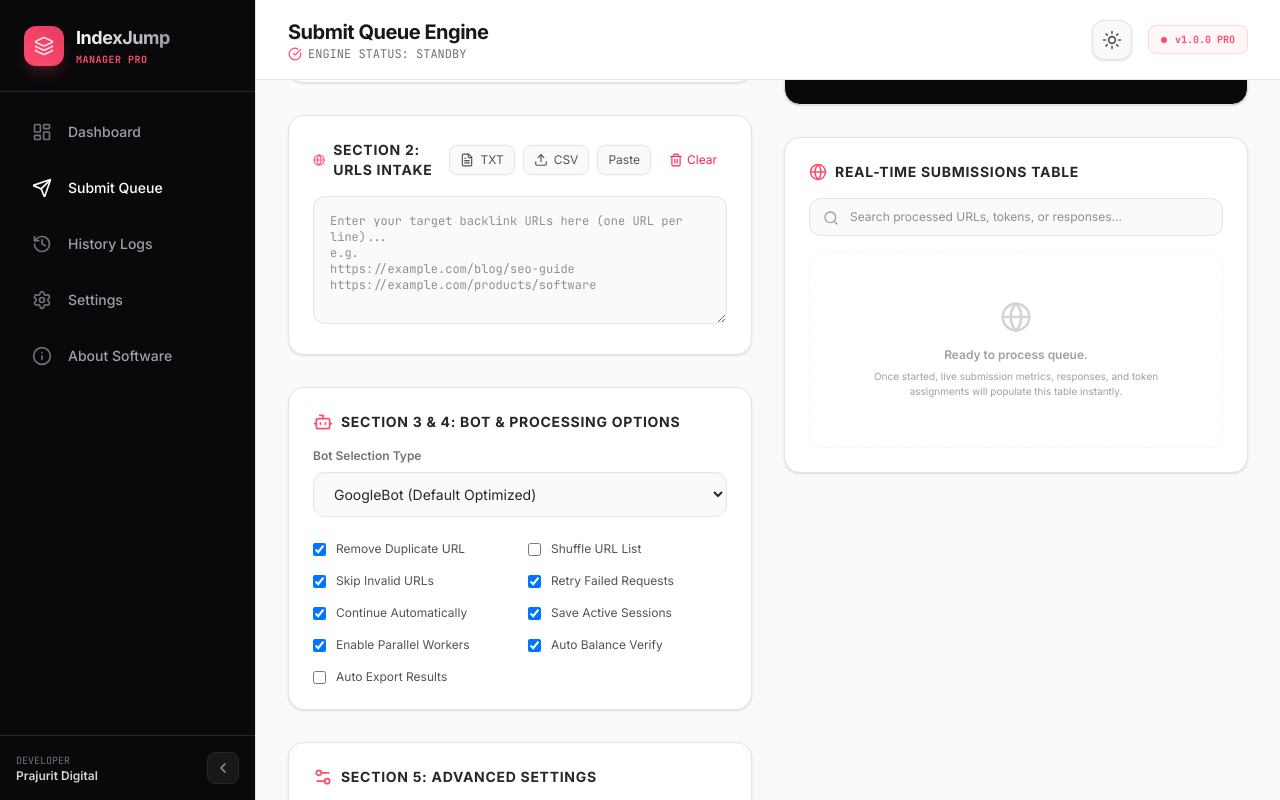
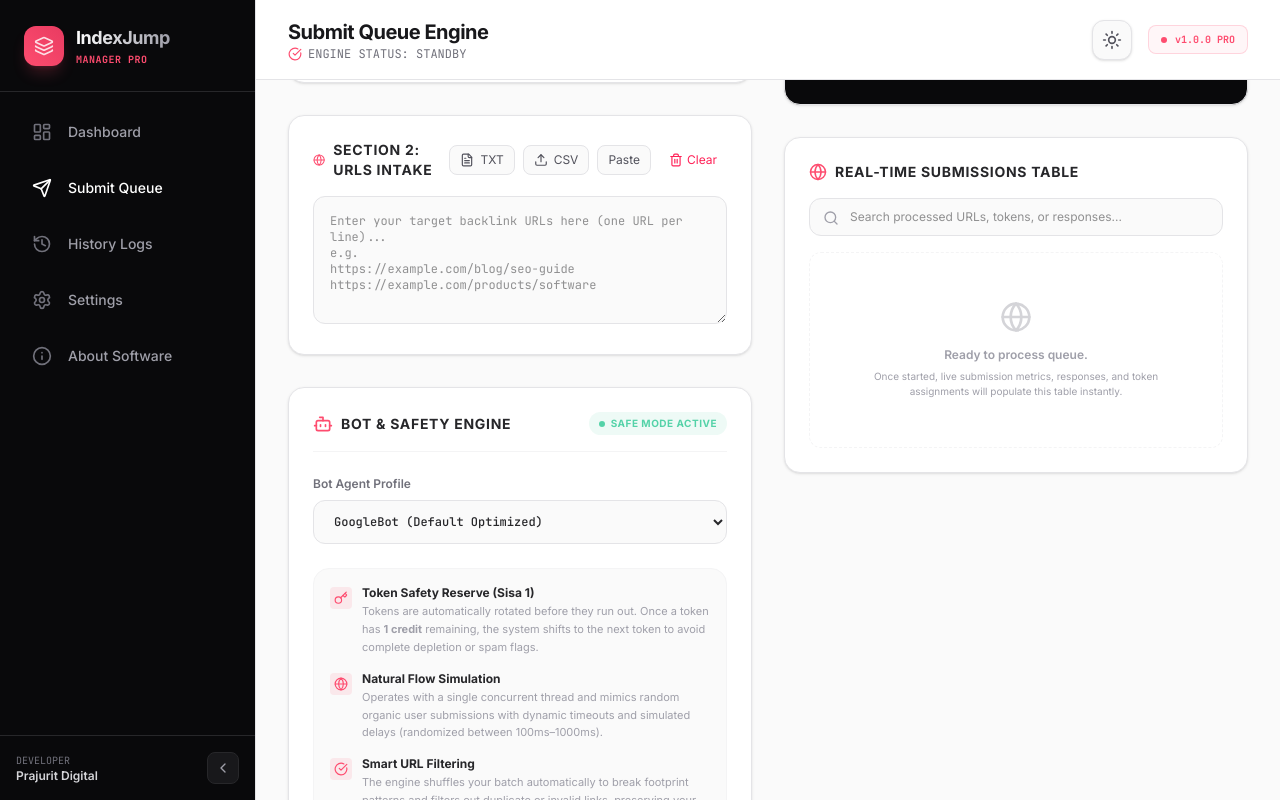
Before and after one commit to prajuritdigitalcom/IndexJump-Manager-Pro, a React (Vite) app: page / in a window 1280 px wide. Both pictures are taken after a click on the button "Submit Queue". Built offline with nearby package versions, Linux system fonts and the light colour scheme.

Commit message:
refactor(settings): implement anti-spam safety defaults
Update store defaults to conservative values (single worker, random retry delays, shuffled URLs) and reorganize the UI to prioritize the new safety-focused engine.

```diff
--- a/src/pages/Settings.tsx
+++ b/src/pages/Settings.tsx
@@ -17,7 +17,8 @@
   CheckCircle,
   Bell,
   Sparkles,
-  Database
+  Database,
+  ChevronRight
 } from 'lucide-react';
 import { motion } from 'motion/react';
 
@@ -31,6 +32,7 @@
 
   const [notifSupported, setNotifSupported] = React.useState(false);
   const [showSavedMsg, setShowSavedMsg] = React.useState(false);
+  const [showAdvanced, setShowAdvanced] = React.useState(false);
 
   React.useEffect(() => {
     setNotifSupported('Notification' in window);
@@ -140,6 +142,27 @@
           </div>
         </div>
 
+        {/* Collapsible Advanced Configurations */}
+        <div className="pt-2">
+          <button
+            id="btn-settings-toggle-advanced"
+            type="button"
+            onClick={() => setShowAdvanced(!showAdvanced)}
+            className="w-full py-4 px-6 text-xs font-bold text-zinc-400 hover:text-zinc-600 dark:text-zinc-500 dark:hover:text-zinc-300 flex items-center justify-between transition-all rounded-2xl bg-white dark:bg-zinc-950 border border-dashed border-zinc-200 dark:border-zinc-800 cursor-pointer shadow-sm hover:shadow-md"
+          >
+            <div className="flex items-center gap-2">
+              <SettingsIcon className="h-4.5 w-4.5 text-zinc-400 animate-pulse" />
+              <span>Show Custom Advanced Options (Queue Defaults, Endpoint, Safety Resets)</span>
+            </div>
+            <ChevronRight className={`h-4 w-4 transition-transform ${showAdvanced ? "rotate-90" : ""}`} />
+          </button>
+
+          {showAdvanced && (
+            <motion.div
+              initial={{ opacity: 0, height: 0 }}
+              animate={{ opacity: 1, height: 'auto' }}
+              className="mt-6 space-y-8"
+            >
               {/* 2. Worker & Queue Defaults */}
               <div className="bg-white dark:bg-zinc-950 rounded-2xl border border-zinc-200 dark:border-zinc-800 p-6 space-y-6">
                 <span className="text-xs font-bold text-zinc-800 dark:text-zinc-200 uppercase tracking-wider flex items-center gap-2">
@@ -160,7 +183,6 @@
                       <option value={2}>2 Workers</option>
                       <option value={4}>4 Workers</option>
                       <option value={8}>8 Workers</option>
-                <option value={16}>16 Workers</option>
                     </select>
                   </div>
 
@@ -175,7 +197,6 @@
                       <option value={1}>1 Retry</option>
                       <option value={2}>2 Retries</option>
                       <option value={3}>3 Retries</option>
-                <option value={5}>5 Retries</option>
                     </select>
                   </div>
 
@@ -310,6 +331,9 @@
                   </button>
                 </div>
               </div>
+            </motion.div>
+          )}
+        </div>
 
       </div>
 
--- a/src/pages/Submit.tsx
+++ b/src/pages/Submit.tsx
@@ -113,6 +113,7 @@
 
   // Component states
   const [searchTerm, setSearchTerm] = React.useState('');
+  const [showAdvanced, setShowAdvanced] = React.useState(false);
   const [sortField, setSortField] = React.useState<'url' | 'status' | 'time' | 'timestamp'>('timestamp');
   const [sortAsc, setSortAsc] = React.useState(false);
   const [currentPage, setCurrentPage] = React.useState(1);
@@ -456,25 +457,31 @@
             )}
           </div>
 
-          {/* Section 3 & 4: Bot & Processing Options */}
-          <div className="rounded-2xl border border-zinc-200 dark:border-zinc-800 bg-white dark:bg-zinc-950 p-6 shadow-sm" id="processing-options-panel">
-            <div className="flex items-center gap-2 mb-4">
+          {/* Section 3, 4 & 5: Simplified Bot & Anti-Spam Safety Engine */}
+          <div className="rounded-2xl border border-zinc-200 dark:border-zinc-800 bg-white dark:bg-zinc-950 p-6 shadow-sm space-y-6" id="simplified-safety-engine">
+            <div className="flex items-center justify-between border-b border-zinc-100 dark:border-zinc-900 pb-4">
+              <div className="flex items-center gap-2">
                 <Bot className="h-5 w-5 text-[#fe4c6f]" />
                 <h3 className="text-sm font-bold text-zinc-800 dark:text-zinc-200 uppercase tracking-wider">
-                Section 3 & 4: Bot & Processing Options
+                  Bot & Safety Engine
                 </h3>
+              </div>
+              <div className="flex items-center gap-1.5 px-2.5 py-1 rounded-full bg-emerald-500/10 text-emerald-500 text-[10px] font-bold uppercase tracking-wider animate-pulse">
+                <span className="h-1.5 w-1.5 rounded-full bg-emerald-500"></span>
+                <span>Safe Mode Active</span>
+              </div>
             </div>
 
             {/* Bot Selection */}
-            <div className="space-y-2 mb-6">
+            <div className="space-y-2">
               <label className="text-xs font-semibold text-zinc-500 dark:text-zinc-400 block">
-                Bot Selection Type
+                Bot Agent Profile
               </label>
               <select
                 id="select-bot-type"
                 value={selectedBot}
                 onChange={(e) => setSelectedBot(e.target.value)}
-                className="w-full px-4 py-3 rounded-xl border border-zinc-200 dark:border-zinc-800 bg-zinc-50 dark:bg-zinc-900 text-sm text-zinc-800 dark:text-zinc-100 focus:outline-none focus:ring-2 focus:ring-[#fe4c6f]/50"
+                className="w-full px-4 py-3 rounded-xl border border-zinc-200 dark:border-zinc-800 bg-zinc-50 dark:bg-zinc-900 text-xs text-zinc-800 dark:text-zinc-100 focus:outline-none focus:ring-2 focus:ring-[#fe4c6f]/50 font-medium font-mono"
               >
                 <option value="GoogleBot">GoogleBot (Default Optimized)</option>
                 <option value="OpenAIBot">OpenAIBot (AI Indexing Core)</option>
@@ -482,7 +489,66 @@
               </select>
             </div>
 
-            {/* Checkboxes List */}
+            {/* Automated Safety Rules List */}
+            <div className="bg-zinc-50 dark:bg-zinc-900/50 rounded-2xl p-4 border border-zinc-100 dark:border-zinc-900 space-y-3.5 text-xs">
+              <div className="flex items-start gap-2.5">
+                <div className="mt-0.5 p-1 rounded bg-[#fe4c6f]/10 text-[#fe4c6f] shrink-0">
+                  <Key className="h-3.5 w-3.5" />
+                </div>
+                <div>
+                  <h4 className="font-bold text-zinc-800 dark:text-zinc-100">Token Safety Reserve (Sisa 1)</h4>
+                  <p className="text-[11px] text-zinc-400 dark:text-zinc-500 mt-0.5 leading-relaxed">
+                    Tokens are automatically rotated before they run out. Once a token has <strong>1 credit</strong> remaining, the system shifts to the next token to avoid complete depletion or spam flags.
+                  </p>
+                </div>
+              </div>
+
+              <div className="flex items-start gap-2.5">
+                <div className="mt-0.5 p-1 rounded bg-[#fe4c6f]/10 text-[#fe4c6f] shrink-0">
+                  <Globe className="h-3.5 w-3.5" />
+                </div>
+                <div>
+                  <h4 className="font-bold text-zinc-800 dark:text-zinc-100">Natural Flow Simulation</h4>
+                  <p className="text-[11px] text-zinc-400 dark:text-zinc-500 mt-0.5 leading-relaxed">
+                    Operates with a single concurrent thread and mimics random organic user submissions with dynamic timeouts and simulated delays (randomized between 100ms–1000ms).
+                  </p>
+                </div>
+              </div>
+
+              <div className="flex items-start gap-2.5">
+                <div className="mt-0.5 p-1 rounded bg-[#fe4c6f]/10 text-[#fe4c6f] shrink-0">
+                  <CheckCircle className="h-3.5 w-3.5" />
+                </div>
+                <div>
+                  <h4 className="font-bold text-zinc-800 dark:text-zinc-100">Smart URL Filtering</h4>
+                  <p className="text-[11px] text-zinc-400 dark:text-zinc-500 mt-0.5 leading-relaxed">
+                    The engine shuffles your batch automatically to break footprint patterns and filters out duplicate or invalid links, preserving your precious token quotas.
+                  </p>
+                </div>
+              </div>
+            </div>
+
+            {/* Collapsible Advanced Settings for power users */}
+            <div className="pt-2 border-t border-zinc-100 dark:border-zinc-900">
+              <button
+                id="btn-toggle-advanced-configs"
+                type="button"
+                onClick={() => setShowAdvanced(!showAdvanced)}
+                className="w-full py-2.5 px-4 text-xs font-bold text-zinc-400 hover:text-zinc-600 dark:text-zinc-500 dark:hover:text-zinc-300 flex items-center justify-between transition-all rounded-xl hover:bg-zinc-50 dark:hover:bg-zinc-900 cursor-pointer border border-dashed border-zinc-200 dark:border-zinc-800"
+              >
+                <span>{showAdvanced ? "Hide Custom Advanced Configurations" : "Show Custom Advanced Configurations"}</span>
+                <ChevronRight className={`h-4 w-4 transition-transform ${showAdvanced ? "rotate-90" : ""}`} />
+              </button>
+
+              {showAdvanced && (
+                <motion.div
+                  initial={{ opacity: 0, height: 0 }}
+                  animate={{ opacity: 1, height: 'auto' }}
+                  className="mt-4 space-y-6 pt-4 border-t border-zinc-100 dark:border-zinc-900/50"
+                >
+                  {/* Advanced settings section */}
+                  <div className="space-y-4">
+                    <span className="text-[10px] font-bold text-zinc-400 uppercase tracking-wider">Fine-Tune Submission Rules</span>
                     <div className="grid grid-cols-1 sm:grid-cols-2 gap-4">
                       {[
                         { label: 'Remove Duplicate URL', value: optRemoveDuplicates, setter: setOptRemoveDuplicates },
@@ -511,29 +577,19 @@
                     </div>
                   </div>
 
-          {/* Section 5: Advanced Controls */}
-          <div className="rounded-2xl border border-zinc-200 dark:border-zinc-800 bg-white dark:bg-zinc-950 p-6 shadow-sm" id="advanced-configs-panel">
-            <div className="flex items-center gap-2 mb-6">
-              <Settings2 className="h-5 w-5 text-[#fe4c6f]" />
-              <h3 className="text-sm font-bold text-zinc-800 dark:text-zinc-200 uppercase tracking-wider">
-                Section 5: Advanced Settings
-              </h3>
-            </div>
-
-            <div className="grid grid-cols-1 sm:grid-cols-2 gap-6 text-xs">
+                  <div className="grid grid-cols-2 gap-4 text-xs pt-2 border-t border-zinc-100 dark:border-zinc-900/30">
                     <div className="space-y-1.5">
                       <label className="font-semibold text-zinc-500 dark:text-zinc-400">Worker Count</label>
                       <select
                         id="select-worker-count"
                         value={workerCount}
                         onChange={(e) => setWorkerCount(Number(e.target.value))}
-                  className="w-full px-3 py-2.5 rounded-lg border border-zinc-200 dark:border-zinc-800 bg-zinc-50 dark:bg-zinc-900 font-medium text-zinc-800 dark:text-zinc-100"
+                        className="w-full px-3 py-2 rounded-lg border border-zinc-200 dark:border-zinc-800 bg-zinc-50 dark:bg-zinc-900 font-medium text-zinc-800 dark:text-zinc-100"
                       >
                         <option value={1}>1 Worker (Standard)</option>
                         <option value={2}>2 Workers</option>
                         <option value={4}>4 Workers</option>
                         <option value={8}>8 Workers</option>
-                  <option value={16}>16 Workers (Ultra Parallel)</option>
                       </select>
                     </div>
 
@@ -543,12 +599,11 @@
                         id="select-retry-count"
                         value={retryCount}
                         onChange={(e) => setRetryCount(Number(e.target.value))}
-                  className="w-full px-3 py-2.5 rounded-lg border border-zinc-200 dark:border-zinc-800 bg-zinc-50 dark:bg-zinc-900 font-medium text-zinc-800 dark:text-zinc-100"
+                        className="w-full px-3 py-2 rounded-lg border border-zinc-200 dark:border-zinc-800 bg-zinc-50 dark:bg-zinc-900 font-medium text-zinc-800 dark:text-zinc-100"
                       >
                         <option value={1}>1 Retry</option>
                         <option value={2}>2 Retries</option>
                         <option value={3}>3 Retries</option>
-                  <option value={5}>5 Retries</option>
                       </select>
                     </div>
 
@@ -558,11 +613,10 @@
                         id="select-retry-delay"
                         value={retryDelay}
                         onChange={(e) => setRetryDelay(e.target.value as any)}
-                  className="w-full px-3 py-2.5 rounded-lg border border-zinc-200 dark:border-zinc-800 bg-zinc-50 dark:bg-zinc-900 font-medium text-zinc-800 dark:text-zinc-100"
+                        className="w-full px-3 py-2 rounded-lg border border-zinc-200 dark:border-zinc-800 bg-zinc-50 dark:bg-zinc-900 font-medium text-zinc-800 dark:text-zinc-100"
                       >
                         <option value="random">Random Delay (100ms-1000ms)</option>
                         <option value="100ms">100ms</option>
-                  <option value="300ms">300ms</option>
                         <option value="500ms">500ms</option>
                         <option value="1000ms">1000ms (Safe Anti-Limit)</option>
                       </select>
@@ -574,13 +628,16 @@
                         id="select-request-timeout"
                         value={requestTimeout}
                         onChange={(e) => setRequestTimeout(Number(e.target.value))}
-                  className="w-full px-3 py-2.5 rounded-lg border border-zinc-200 dark:border-zinc-800 bg-zinc-50 dark:bg-zinc-900 font-medium text-zinc-800 dark:text-zinc-100"
+                        className="w-full px-3 py-2 rounded-lg border border-zinc-200 dark:border-zinc-800 bg-zinc-50 dark:bg-zinc-900 font-medium text-zinc-800 dark:text-zinc-100"
                       >
                         <option value={5}>5 Seconds</option>
                         <option value={10}>10 Seconds (Standard)</option>
                         <option value={30}>30 Seconds</option>
                       </select>
                     </div>
+                  </div>
+                </motion.div>
+              )}
             </div>
           </div>
 
--- a/src/store/index.ts
+++ b/src/store/index.ts
@@ -21,9 +21,9 @@
 // Default App Settings
 const DEFAULT_SETTINGS: AppSettings = {
   theme: 'dark', // default modern dark mode matching SaaS style
-  defaultWorkerCount: 4,
-  defaultRetryCount: 3,
-  defaultRetryDelay: '300ms',
+  defaultWorkerCount: 1, // safe standard to prevent speed spam
+  defaultRetryCount: 1,  // safe standard retry count
+  defaultRetryDelay: 'random', // randomized delay is the safest anti-spam tactic
   requestTimeout: 10,
   autoSave: true,
   notifications: true,
@@ -364,7 +364,7 @@
 
   optRemoveDuplicates: true,
   setOptRemoveDuplicates: (v) => set({ optRemoveDuplicates: v }),
-  optShuffleUrls: false,
+  optShuffleUrls: true, // Default to true for anti-spam randomized pattern
   setOptShuffleUrls: (v) => set({ optShuffleUrls: v }),
   optSkipInvalid: true,
   setOptSkipInvalid: (v) => set({ optSkipInvalid: v }),
@@ -376,18 +376,18 @@
   setOptSaveSession: (v) => set({ optSaveSession: v }),
   optResumePrevious: false,
   setOptResumePrevious: (v) => set({ optResumePrevious: v }),
-  optEnableParallel: true,
+  optEnableParallel: false, // Default to false (1 worker) for anti-spam safety
   setOptEnableParallel: (v) => set({ optEnableParallel: v }),
   optAutoCheckBalance: true,
   setOptAutoCheckBalance: (v) => set({ optAutoCheckBalance: v }),
   optAutoExport: false,
   setOptAutoExport: (v) => set({ optAutoExport: v }),
 
-  workerCount: 4,
+  workerCount: 1, // Default to 1
   setWorkerCount: (v) => set({ workerCount: v }),
-  retryCount: 3,
+  retryCount: 1,  // Default to 1 safe retry
   setRetryCount: (v) => set({ retryCount: v }),
-  retryDelay: '300ms',
+  retryDelay: 'random', // Default to random anti-spam delay
   setRetryDelay: (v) => set({ retryDelay: v }),
   requestTimeout: 10,
   setRequestTimeout: (v) => set({ requestTimeout: v }),
@@ -438,11 +438,11 @@
     if (state.optAutoCheckBalance) {
       await state.checkAllBalances();
       tokenLines = get().tokens
-        .filter(t => t.status === 'ready' && t.balance > 0)
+        .filter(t => t.status === 'ready' && t.balance > 1)
         .map(t => t.token);
 
       if (tokenLines.length === 0) {
-        state.addLog('error', 'No ready tokens with available balance found after auto-check!');
+        state.addLog('error', 'No ready tokens with available balance > 1 found after auto-check! (1 credit is safely reserved for each token to prevent spam flags).');
         return;
       }
     } else {
@@ -687,13 +687,13 @@
 
     // Also find an available API Token for this worker
     const tokens = currentState.tokens;
-    // Find first token that is 'ready' (balance > 0) and ideally not locked by another worker
+    // Find first token that is 'ready' (balance > 1) and ideally not locked by another worker
     // Or just any valid token if parallel workers share
-    const eligibleTokenIndex = tokens.findIndex(t => t.status === 'ready' && t.balance > 0);
+    const eligibleTokenIndex = tokens.findIndex(t => t.status === 'ready' && t.balance > 1);
 
     if (eligibleTokenIndex === -1) {
       // ALL TOKENS EMPTY OR INVALID! Halt and stop!
-      currentState.addLog('error', `[${workerId}] CRITICAL ERROR: No available API Tokens with remaining balance! Halting worker.`);
+      currentState.addLog('error', `[${workerId}] CRITICAL ERROR: No available API Tokens with remaining balance > 1 (1 credit is safely reserved for each token)! Halting worker.`);
       // Update queue item back to queued
       updatedQueue[nextItemIndex] = { ...targetItem, status: 'queued' };
       useIndexStore.setState({ queue: updatedQueue });
@@ -771,10 +771,15 @@
         if (tokIndex !== -1) {
           const currentBal = updatedTokens[tokIndex].balance;
           const nextBal = currentBal > 0 ? currentBal - 1 : 0;
+
+          if (nextBal === 1) {
+            currentState.addLog('warn', `Token [${assignedToken.token.substring(0, 8)}...] has reached the Safety Reserve Limit (1 credit remaining). Rotating to next token to avoid spam flags.`);
+          }
+
           updatedTokens[tokIndex] = {
             ...updatedTokens[tokIndex],
             balance: nextBal,
-            status: nextBal === 0 ? 'empty' : 'ready'
+            status: nextBal <= 1 ? 'empty' : 'ready' // set empty if 1 or less so that balance indicator reflects it as depleted for indexing
           };
           useIndexStore.setState({ tokens: updatedTokens });
         }
```
Lines whose indentation alone changed are shown as unchanged.
